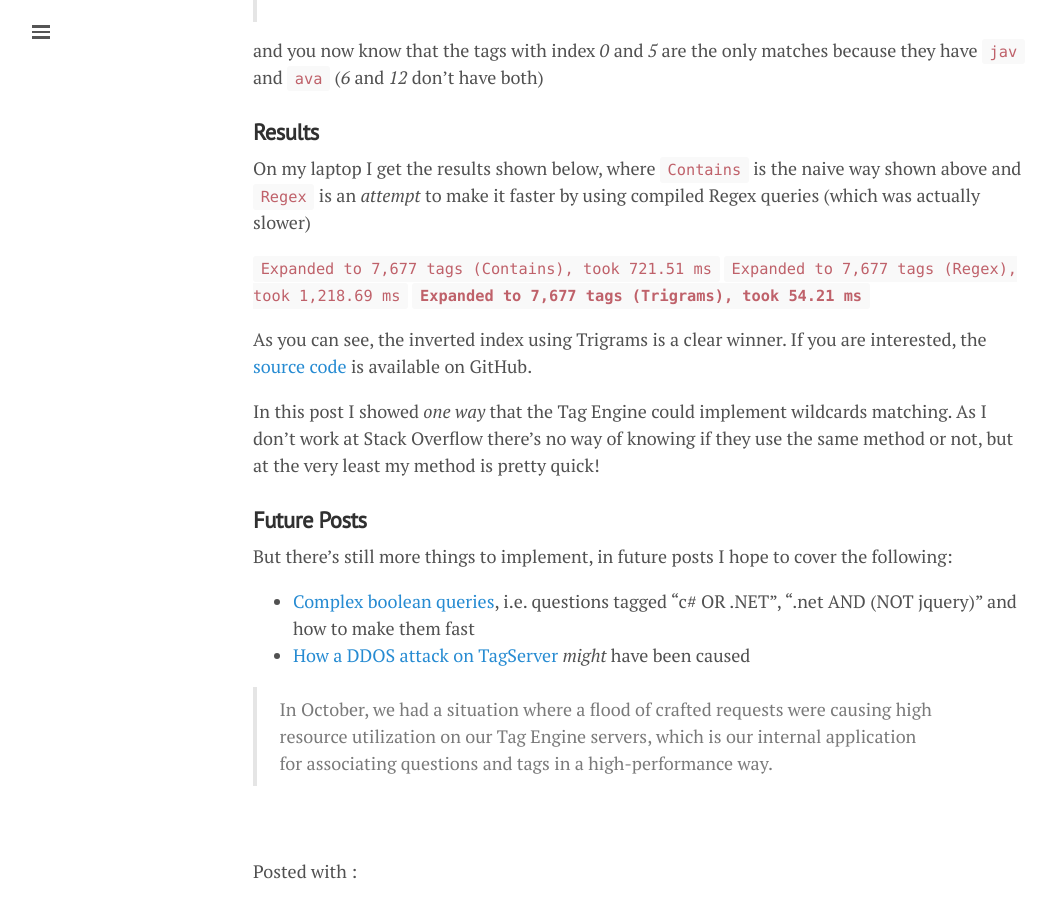
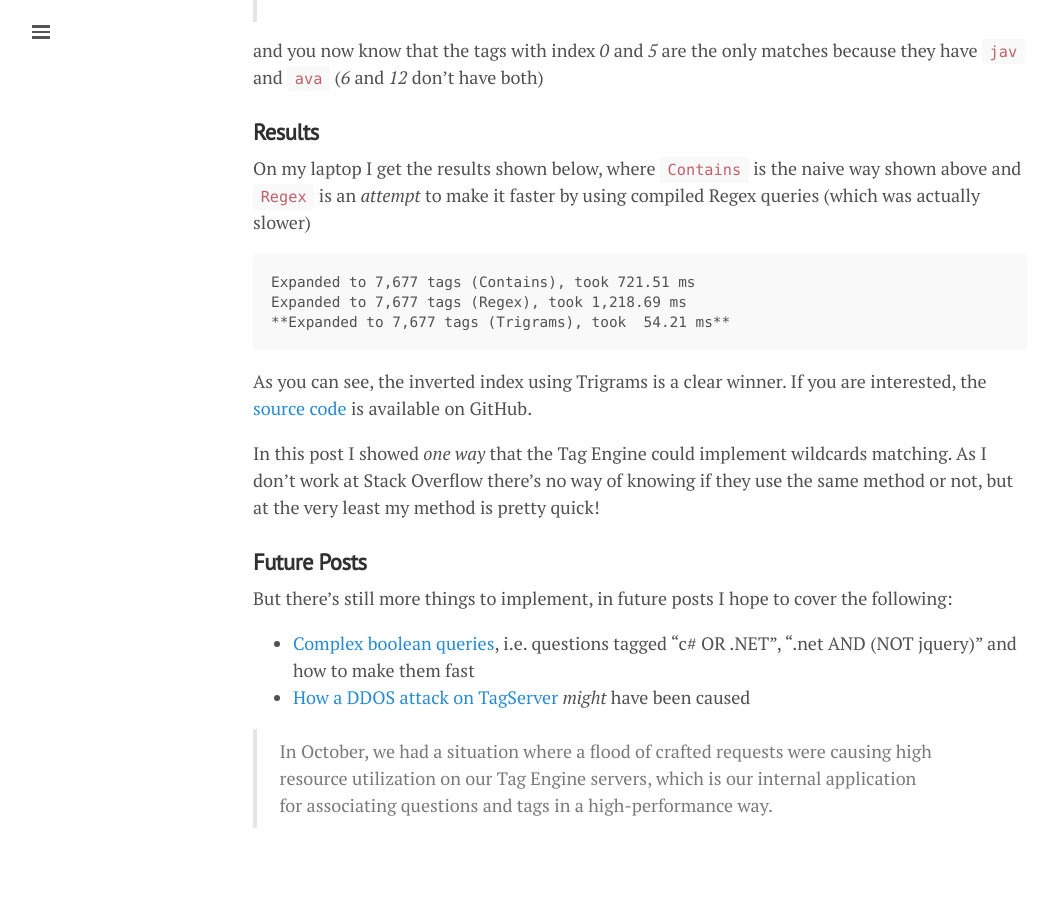
Before and after one commit to mattwarren/mattwarren.github.io, a Jekyll site: the page built from _posts/2015-08-19-the-stack-overflow-tag-engine-part-2.md, in a window 1280 px wide and 900 px high, scrolled down 4101 px. Shown: the whole window, without its empty margins (0-1052 px from the left). Built offline with Jekyll 4.4.1, drawn with Linux system fonts in a browser that asks for light colours; Markdown is read by kramdown in place of the engine named in the settings; some of the changed lines change nothing that is shown.

Commit message:
more style changes

````diff
--- a/_posts/2015-08-19-the-stack-overflow-tag-engine-part-2.md
+++ b/_posts/2015-08-19-the-stack-overflow-tag-engine-part-2.md
@@ -101,9 +101,11 @@ and you now know that the tags with index *0* and *5* are the only matches becau
 
 On my laptop I get the results shown below, where `Contains` is the naive way shown above and `Regex` is an *attempt* to make it faster by using compiled Regex queries (which was actually slower)
 
-```Expanded to 7,677 tags (Contains), took 721.51 ms```
-```Expanded to 7,677 tags (Regex), took 1,218.69 ms```
-**```Expanded to 7,677 tags (Trigrams), took  54.21 ms```**
+```
+Expanded to 7,677 tags (Contains), took 721.51 ms
+Expanded to 7,677 tags (Regex), took 1,218.69 ms
+**Expanded to 7,677 tags (Trigrams), took  54.21 ms**
+```
 
 As you can see, the inverted index using Trigrams is a clear winner. If you are interested, the <a href="https://github.com/mattwarren/StackOverflowTagServer/blob/master/TagServer/WildcardProcessor.cs" target="_blank">source code</a> is available on GitHub.
 
````
